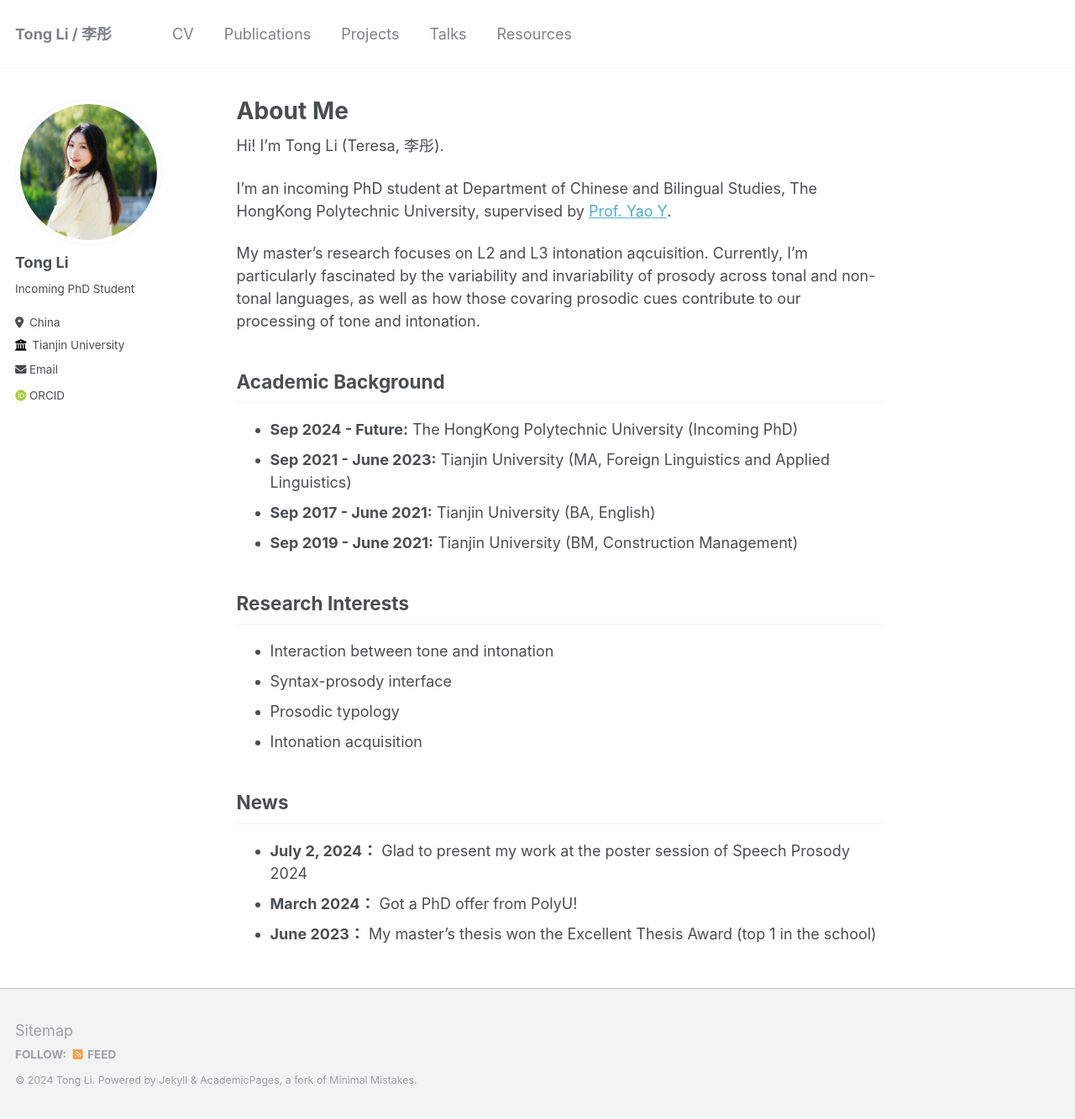
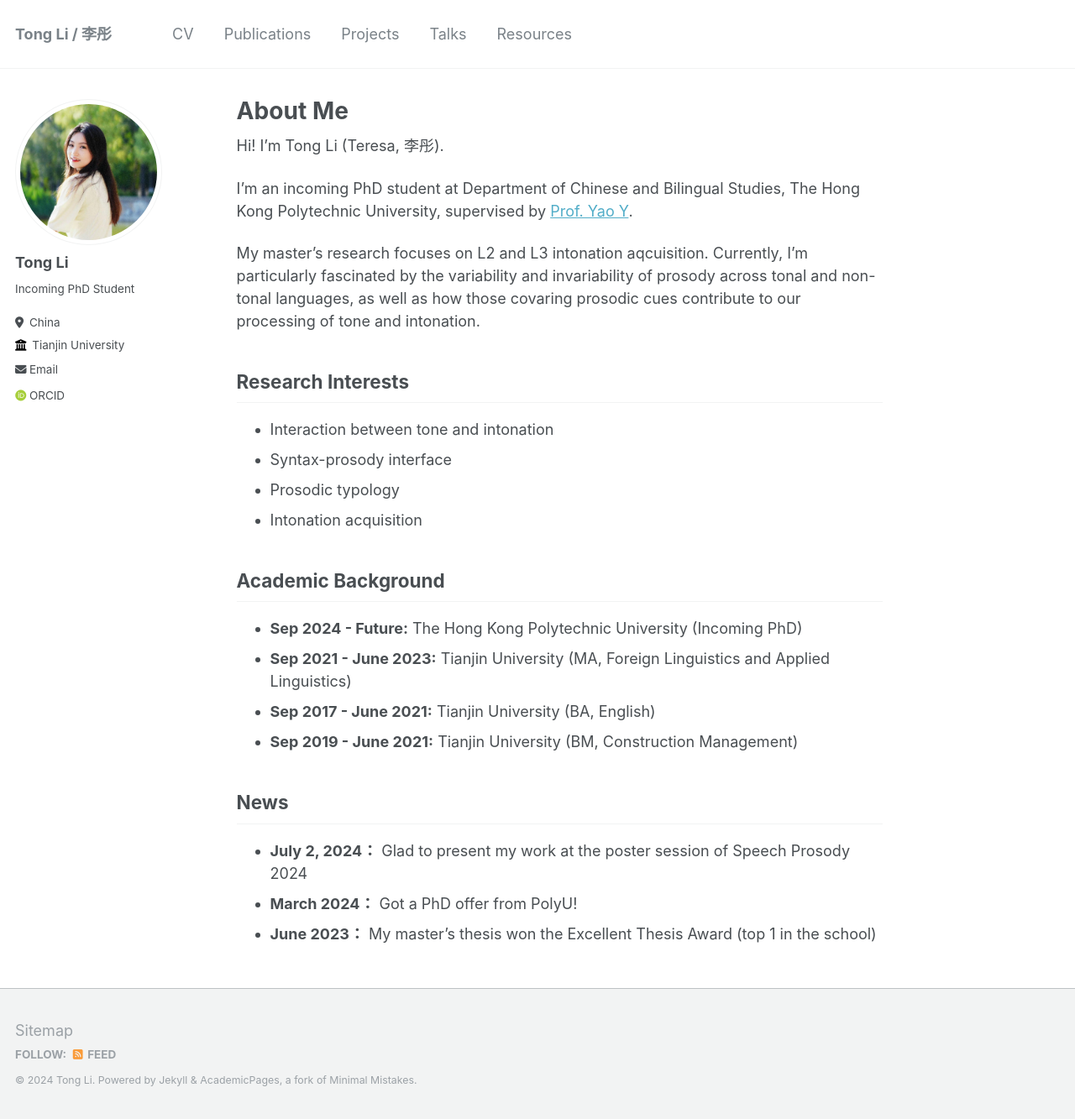
Before and after one commit to litonglinguistics/litonglinguistics.github.io, a Jekyll site: the page built from _pages/about.md, in a window 1280 px wide and 1333 px high. Shown: the whole window at 84% size. Built offline with Jekyll 4.4.1, drawn with Linux system fonts in a browser that asks for light colours; some web fonts are replaced; part of the change alters nothing that is shown.

Commit message:
Update about.md

```diff
--- a/_pages/about.md
+++ b/_pages/about.md
@@ -7,19 +7,11 @@ redirect_from:
   - /about.html
 ---
 
-
-
 Hi! I'm Tong Li (Teresa, 李彤).
 
-I'm an incoming PhD student at Department of Chinese and Bilingual Studies, The HongKong Polytechnic University, supervised by [Prof. Yao Y](https://research.polyu.edu.hk/en/persons/yao-yao).
+I'm an incoming PhD student at Department of Chinese and Bilingual Studies, The Hong Kong Polytechnic University, supervised by [Prof. Yao Y](https://research.polyu.edu.hk/en/persons/yao-yao).
 
 My master's research focuses on L2 and L3 intonation aqcuisition. Currently, I'm particularly fascinated by the variability and invariability of prosody across tonal and non-tonal languages, as well as how those covaring prosodic cues contribute to our processing of tone and intonation.
-
-## Academic Background
-- **Sep 2024 - Future:** The HongKong Polytechnic University (Incoming PhD) <br>
-- **Sep 2021 - June 2023:** Tianjin University (MA, Foreign Linguistics and Applied Linguistics)
-- **Sep 2017 - June 2021:** Tianjin University (BA, English)
-- **Sep 2019 - June 2021:** Tianjin University (BM, Construction Management)
 
 ## Research Interests
 - Interaction between tone and intonation
@@ -27,6 +19,15 @@ My master's research focuses on L2 and L3 intonation aqcuisition. Currently, I'm
 - Prosodic typology
 - Intonation acquisition
 
+
+## Academic Background
+- **Sep 2024 - Future:** The Hong Kong Polytechnic University (Incoming PhD) <br>
+- **Sep 2021 - June 2023:** Tianjin University (MA, Foreign Linguistics and Applied Linguistics)
+- **Sep 2017 - June 2021:** Tianjin University (BA, English)
+- **Sep 2019 - June 2021:** Tianjin University (BM, Construction Management)
+
+
+
 ## News
 - **July 2, 2024：** Glad to present my work at the poster session of Speech Prosody 2024
 - **March 2024：** Got a PhD offer from PolyU!
```
